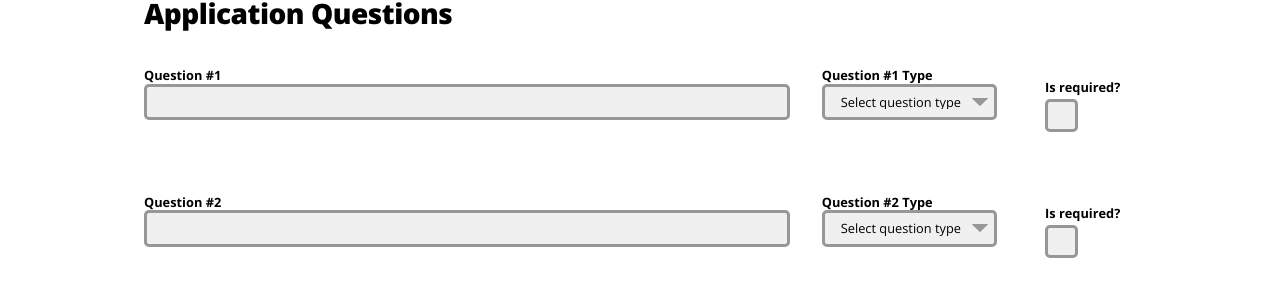
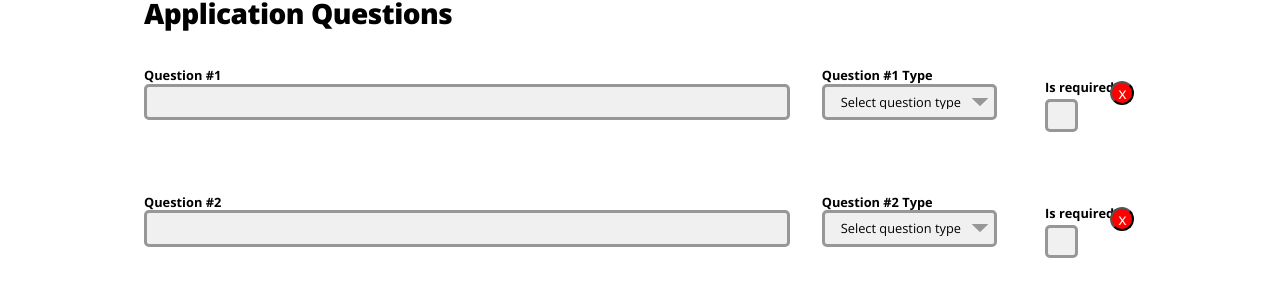
Before and after one commit to bridge-school/applications-frontend, a React (Create React App) app: page /admin/create in a window 1280 px wide. Shown: the part 504-785 px from the top of the page. Built offline with nearby package versions, Linux system fonts and the light colour scheme.

Commit message:
Handle remove question

```diff
--- a/src/components/AddQuestions.js
+++ b/src/components/AddQuestions.js
@@ -109,7 +109,12 @@ export default function AddQuestions({
         />
       </CheckboxWrapper>
       <ButtonWrapper>
-        {/* <ButtonElem onClick={handleRemoveQuestion(index)}>-</ButtonElem> */}
+        <ButtonElem
+          title="Delete Question"
+          onClick={e => handleRemoveQuestion(data.id, e)}
+        >
+          x
+        </ButtonElem>
       </ButtonWrapper>
     </QuestionOuterWrapper>
   );
--- a/src/views/CreateCohortForm.js
+++ b/src/views/CreateCohortForm.js
@@ -95,8 +95,10 @@ function CreateCohortForm({
     setQuestionList(values);
   };
 
-  const handleRemoveQuestion = e => {
+  const handleRemoveQuestion = (id, e) => {
     e.preventDefault();
+    const newList = questionList.filter(question => question.id !== id);
+    setQuestionList(newList);
   };
 
   if (createCohortError) {
```
